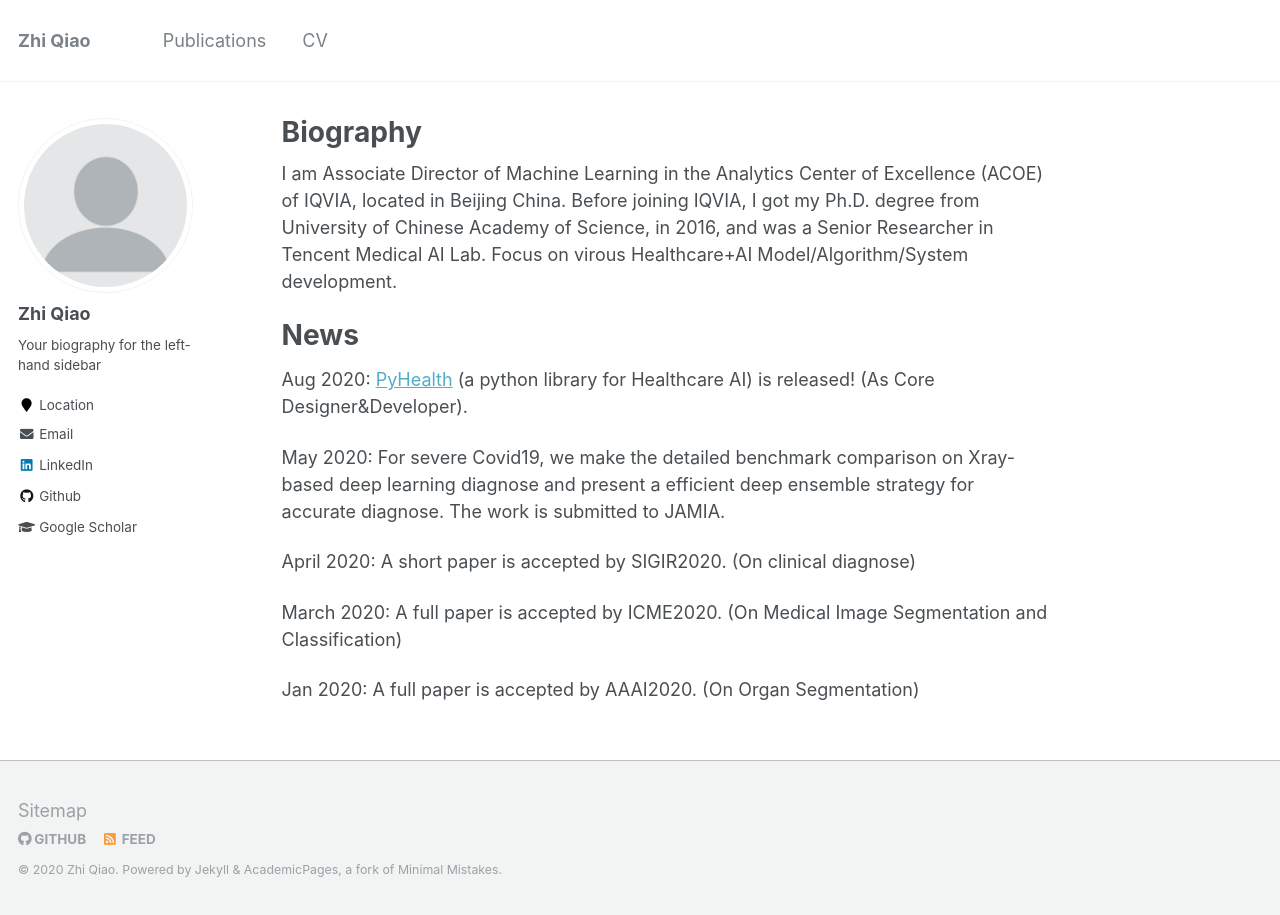
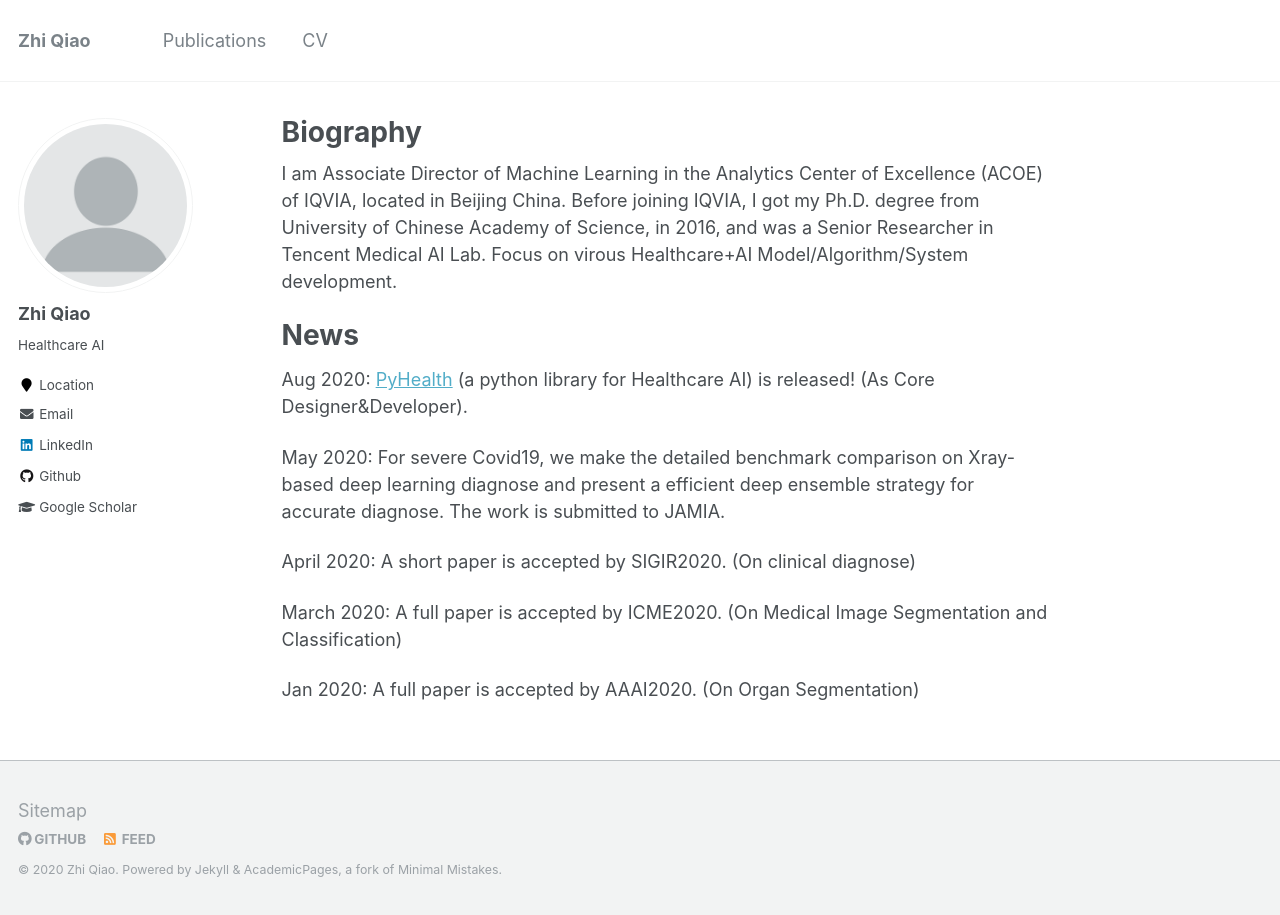
Before and after one commit to qxiaobu/qxiaobu.github.io, a Jekyll site: the page built from _pages/about.md, in a window 1280 px wide. Built offline with Jekyll 4.4.1, drawn with Linux system fonts in a browser that asks for light colours.

Commit message:
Update _config.yml

```diff
--- a/_config.yml
+++ b/_config.yml
@@ -82,7 +82,7 @@ analytics:
 author:
   name             : "Zhi Qiao"
   avatar           : "profile.png"
-  bio              : "Your biography for the left-hand sidebar"
+  bio              : "Healthcare AI"
   location         : "Location"
   googlescholar    : "https://scholar.google.com/citations?hl=en&user=20W38KYAAAAJ&view_op=list_works&sortby=pubdate"
   email            :  mingshan_ai@163.com
```
